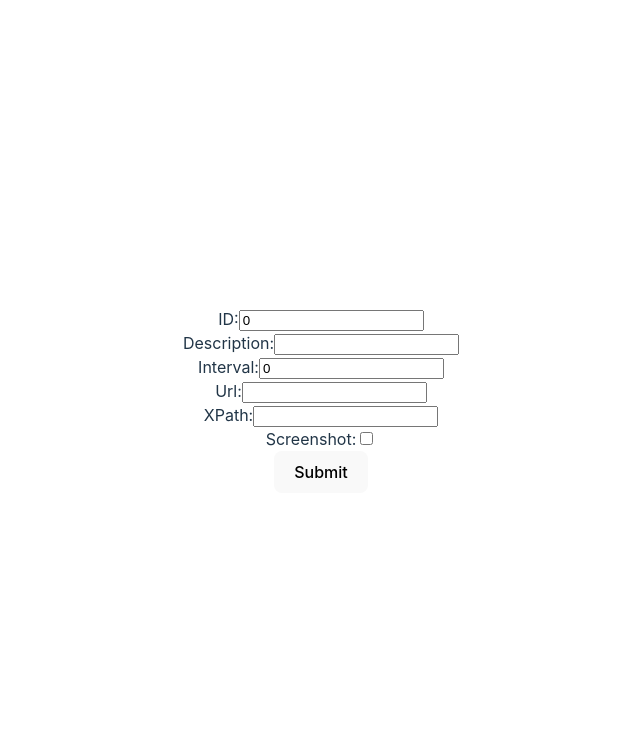
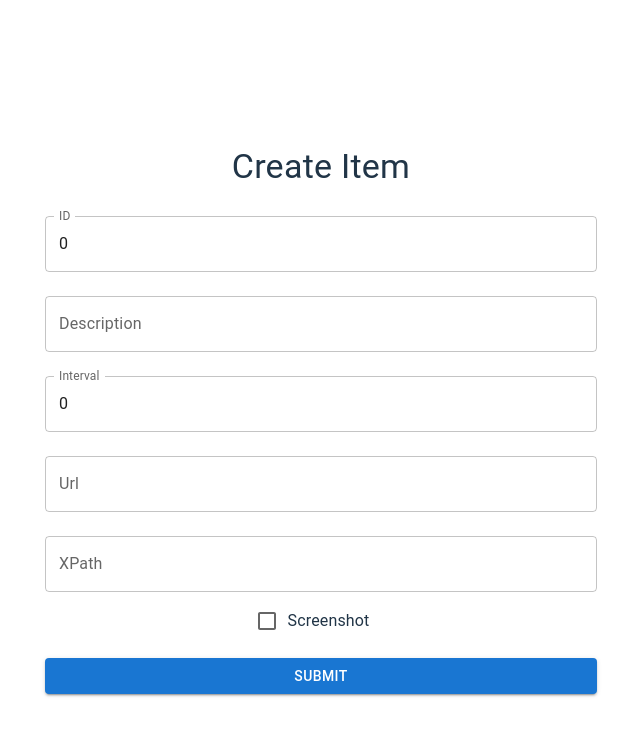
Before and after one commit to dietmarz/tracker, a React (Vite) app in the folder frontend/: page /create in a window 1280 px wide. Shown: the top 736 px of the page, without its empty margins (319-959 px from the left). Built offline with nearby package versions, Linux system fonts and the light colour scheme.

Commit message:
try material

```diff
--- a/frontend/package.json
+++ b/frontend/package.json
@@ -10,6 +10,10 @@
     "preview": "vite preview"
   },
   "dependencies": {
+    "@emotion/react": "^11.11.4",
+    "@emotion/styled": "^11.11.5",
+    "@mui/icons-material": "^5.15.19",
+    "@mui/material": "^5.15.19",
     "react": "^18.2.0",
     "react-dom": "^18.2.0",
     "react-router-dom": "^6.23.1"
--- a/frontend/src/App.tsx
+++ b/frontend/src/App.tsx
@@ -1,12 +1,21 @@
 import * as React from 'react';
 import { BrowserRouter as Router, Route, Routes, Navigate } from 'react-router-dom';
+import { ThemeProvider, createTheme } from '@mui/material/styles';
 import Login from './components/Login';
 import List from './components/List';
 import Create from './components/Create';
 import './App.css';
+import {Theme} from "@emotion/react";
+
+const theme : Theme = createTheme({
+    palette: {
+        mode: 'light', // oder 'dark', je nach Präferenz
+    },
+});
 
 function App() {
     return (
+        <ThemeProvider theme={theme}>
             <Router>
                 <Routes>
                     <Route path="/" element={<Login />} />
@@ -15,6 +24,7 @@ function App() {
                     <Route path="*" element={<Navigate to="/" />} />
                 </Routes>
             </Router>
+        </ThemeProvider>
     );
 }
 
--- a/frontend/src/components/Create.tsx
+++ b/frontend/src/components/Create.tsx
@@ -1,6 +1,15 @@
-import * as React  from 'react';
+import * as React from 'react';
 import { useState } from 'react';
 import { useNavigate } from 'react-router-dom';
+import {
+    Container,
+    TextField,
+    Button,
+    Typography,
+    Box,
+    FormControlLabel,
+    Checkbox
+} from '@mui/material';
 
 const Create: React.FC = () => {
     const [formData, setFormData] = useState({
@@ -28,33 +37,71 @@ const Create: React.FC = () => {
     };
 
     return (
-        <div>
-            <div>
-                <label>ID:</label>
-                <input type="number" name="ID" value={formData.ID} onChange={handleChange} />
-            </div>
-            <div>
-                <label>Description:</label>
-                <input type="text" name="Description" value={formData.Description} onChange={handleChange} />
-            </div>
-            <div>
-                <label>Interval:</label>
-                <input type="number" name="Interval" value={formData.Interval} onChange={handleChange} />
-            </div>
-            <div>
-                <label>Url:</label>
-                <input type="text" name="Url" value={formData.Url} onChange={handleChange} />
-            </div>
-            <div>
-                <label>XPath:</label>
-                <input type="text" name="XPath" value={formData.XPath} onChange={handleChange} />
-            </div>
-            <div>
-                <label>Screenshot:</label>
-                <input type="checkbox" name="Screenshot" checked={formData.Screenshot} onChange={handleChange} />
-            </div>
-            <button onClick={handleSubmit}>Submit</button>
-        </div>
+        <Container maxWidth="sm">
+            <Box mt={5}>
+                <Typography variant="h4" gutterBottom>
+                    Create Item
+                </Typography>
+                <TextField
+                    label="ID"
+                    type="number"
+                    fullWidth
+                    margin="normal"
+                    name="ID"
+                    value={formData.ID}
+                    onChange={handleChange}
+                />
+                <TextField
+                    label="Description"
+                    fullWidth
+                    margin="normal"
+                    name="Description"
+                    value={formData.Description}
+                    onChange={handleChange}
+                />
+                <TextField
+                    label="Interval"
+                    type="number"
+                    fullWidth
+                    margin="normal"
+                    name="Interval"
+                    value={formData.Interval}
+                    onChange={handleChange}
+                />
+                <TextField
+                    label="Url"
+                    fullWidth
+                    margin="normal"
+                    name="Url"
+                    value={formData.Url}
+                    onChange={handleChange}
+                />
+                <TextField
+                    label="XPath"
+                    fullWidth
+                    margin="normal"
+                    name="XPath"
+                    value={formData.XPath}
+                    onChange={handleChange}
+                />
+                <FormControlLabel
+                    control={
+                        <Checkbox
+                            checked={formData.Screenshot}
+                            onChange={handleChange}
+                            name="Screenshot"
+                            color="primary"
+                        />
+                    }
+                    label="Screenshot"
+                />
+                <Box mt={2}>
+                    <Button variant="contained" color="primary" fullWidth onClick={handleSubmit}>
+                        Submit
+                    </Button>
+                </Box>
+            </Box>
+        </Container>
     );
 };
 
--- a/frontend/src/components/List.tsx
+++ b/frontend/src/components/List.tsx
@@ -1,5 +1,18 @@
 import * as React from 'react';
 import { Link } from 'react-router-dom';
+import {
+    Container,
+    Table,
+    TableBody,
+    TableCell,
+    TableContainer,
+    TableHead,
+    TableRow,
+    Paper,
+    Button,
+    Box,
+    Typography
+} from '@mui/material';
 
 const List: React.FC = () => {
     const data = [
@@ -9,39 +22,56 @@ const List: React.FC = () => {
     ];
 
     return (
-        <div>
-            <table>
-                <thead>
-                <tr>
-                    <th>ID</th>
-                    <th>Description</th>
-                    <th>Interval</th>
-                    <th>Url</th>
-                    <th>XPath</th>
-                    <th>Screenshot</th>
-                    <th>Actions</th>
-                </tr>
-                </thead>
-                <tbody>
-                {data.map((item) => (
-                    <tr key={item.ID}>
-                        <td>{item.ID}</td>
-                        <td>{item.Description}</td>
-                        <td>{item.Interval}</td>
-                        <td>{item.Url}</td>
-                        <td>{item.XPath}</td>
-                        <td>{item.Screenshot ? 'Yes' : 'No'}</td>
-                        <td>
-                            <button>Edit</button>
-                            <button>Delete</button>
-                            <button>View</button>
-                        </td>
-                    </tr>
-                ))}
-                </tbody>
-            </table>
-            <Link to="/create"><button>Create</button></Link>
-        </div>
+        <Container>
+            <Box mt={5} mb={2}>
+                <Typography variant="h4" gutterBottom>
+                    Item List
+                </Typography>
+            </Box>
+            <TableContainer component={Paper}>
+                <Table>
+                    <TableHead>
+                        <TableRow>
+                            <TableCell>ID</TableCell>
+                            <TableCell>Description</TableCell>
+                            <TableCell>Interval</TableCell>
+                            <TableCell>Url</TableCell>
+                            <TableCell>XPath</TableCell>
+                            <TableCell>Screenshot</TableCell>
+                            <TableCell>Actions</TableCell>
+                        </TableRow>
+                    </TableHead>
+                    <TableBody>
+                        {data.map((item) => (
+                            <TableRow key={item.ID}>
+                                <TableCell>{item.ID}</TableCell>
+                                <TableCell>{item.Description}</TableCell>
+                                <TableCell>{item.Interval}</TableCell>
+                                <TableCell>{item.Url}</TableCell>
+                                <TableCell>{item.XPath}</TableCell>
+                                <TableCell>{item.Screenshot ? 'Yes' : 'No'}</TableCell>
+                                <TableCell>
+                                    <Button variant="contained" size="small" style={{ marginRight: 8 }}>
+                                        Edit
+                                    </Button>
+                                    <Button variant="contained" size="small" style={{ marginRight: 8 }}>
+                                        Delete
+                                    </Button>
+                                    <Button variant="contained" size="small">
+                                        View
+                                    </Button>
+                                </TableCell>
+                            </TableRow>
+                        ))}
+                    </TableBody>
+                </Table>
+            </TableContainer>
+            <Box mt={2}>
+                <Button component={Link} to="/create" variant="contained" color="primary" >
+                    Create
+                </Button>
+            </Box>
+        </Container>
     );
 };
 
--- a/frontend/src/components/Login.tsx
+++ b/frontend/src/components/Login.tsx
@@ -1,10 +1,11 @@
 import * as React from 'react';
 import { useState, ChangeEvent } from 'react';
 import { useNavigate } from 'react-router-dom';
+import { Container, TextField, Button, Typography, Box } from '@mui/material';
 
 const Login: React.FC = () => {
-    const [userName, setUserName] = useState<string>('');
-    const [password, setPassword] = useState<string>('');
+    const [userName, setUserName] = useState<string>('admin');
+    const [password, setPassword] = useState<string>('admin');
     const navigate = useNavigate();
 
     const handleLoginButton = () => {
@@ -16,29 +17,31 @@ const Login: React.FC = () => {
     };
 
     return (
-        <div>
-            <div>
-                <label>Username:</label>
-                <input
+        <Container maxWidth="xs">
+            <Box mt={5}>
+                <Typography variant="h4" gutterBottom>
+                    Login
+                </Typography>
+                <TextField
+                    label="Username"
+                    fullWidth
+                    margin="normal"
+                    value={userName}
                     onChange={(e: ChangeEvent<HTMLInputElement>) => setUserName(e.target.value)}
-                    type="text"
-                    name="User name"
-                    value={userName}
                 />
-            </div>
-            <div>
-                <label>Password:</label>
-                <input
+                <TextField
+                    label="Password"
+                    type="password"
+                    fullWidth
+                    margin="normal"
+                    value={password}
                     onChange={(e: ChangeEvent<HTMLInputElement>) => setPassword(e.target.value)}
-                    type="password"
-                    name="Password"
-                    value={password}
                 />
-            </div>
-            <div>
-                <button onClick={handleLoginButton}>Login</button>
-            </div>
-        </div>
+                <Button variant="contained" color="primary" fullWidth onClick={handleLoginButton}>
+                    Login
+                </Button>
+            </Box>
+        </Container>
     );
 };
 
```
Also changed, not shown: 1 other file (tests, documents, lock files or other folders). Lines whose indentation alone changed are shown as unchanged.
